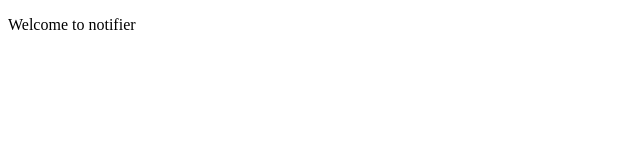
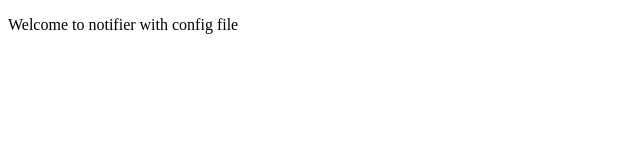
Before and after one commit to senthilsweb/notifier, a plain HTML site: page public/index.html in a window 1280 px wide. Shown: the whole page, without its empty margins (0-640 px from the left). Drawn offline with Linux system fonts and the light colour scheme.

```diff
--- a/public/index.html
+++ b/public/index.html
@@ -1,6 +1,6 @@
 <!DOCTYPE html>
 <html>
   <body>
-    <p>Welcome to notifier</p>
+    <p>Welcome to notifier with config file</p>
   </body>
 </html>
```
